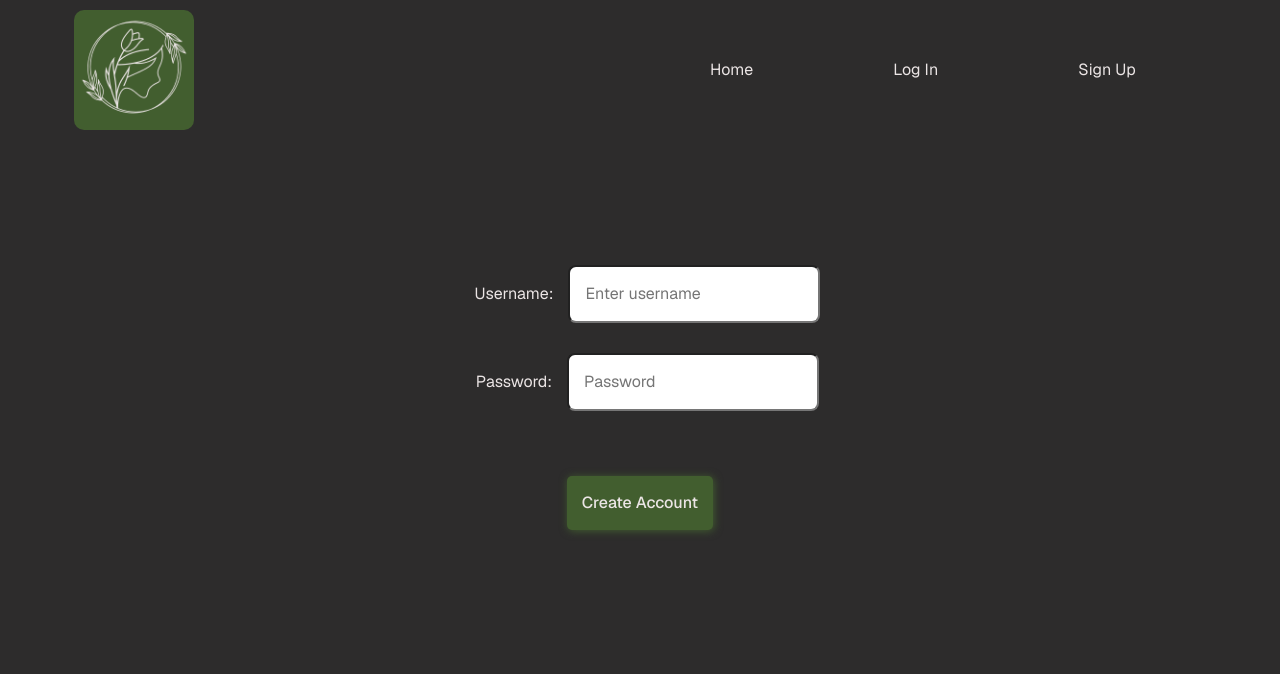
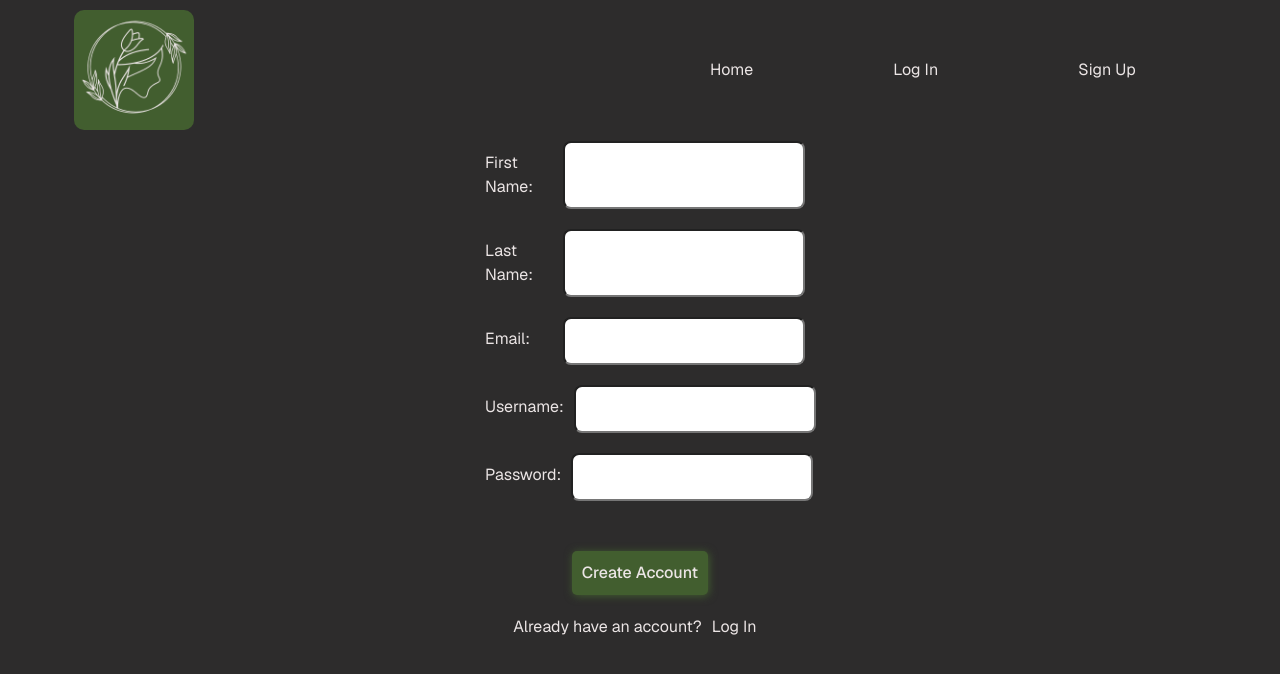
Before and after one commit to cachemedei/NeighbourhoodNurture, a React (Vite) app: page /signup in a window 1280 px wide. Shown: the top 674 px of the page. Built offline with nearby package versions, Linux system fonts and the light colour scheme.

Commit message:
changed css styles to signup form

```diff
--- a/package.json
+++ b/package.json
@@ -13,7 +13,8 @@
     "react": "^18.3.1",
     "react-dom": "^18.3.1",
     "react-icons": "^5.3.0",
-    "react-router-dom": "^7.0.1"
+    "react-router-dom": "^7.0.1",
+    "zod": "^3.23.8"
   },
   "devDependencies": {
     "@eslint/js": "^9.15.0",
--- a/src/components/LoginForm.jsx
+++ b/src/components/LoginForm.jsx
@@ -1,12 +1,23 @@
+import './styles/LoginForm.css';
+
 import { useState } from 'react';
-import { useNavigate } from 'react-router-dom';
+import { Link, useNavigate } from 'react-router-dom';
+import { useAuth } from '../hooks/use-auth';
+
+import z from 'zod';
+
 import postLogin from '../api/post-login';
-import { useAuth } from '../hooks/use-auth';
-import './styles/LoginForm.css'
 
 const LoginForm = () => {
     const navigate = useNavigate();
     const { auth, setAuth } = useAuth();
+
+    const loginSchema = z.object({
+        username: z.string().min(1, { message: 'Username required' }),
+        password: z
+            .string()
+            .min(8, { message: 'Password must be at least 8 characters long' }),
+    });
 
     const [credentials, setCredentials] = useState({
         username: '',
@@ -23,13 +34,17 @@ const LoginForm = () => {
 
     const handleSubmit = (e) => {
         e.preventDefault();
-        if (credentials.username && credentials.password) {
-            postLogin(credentials.username, credentials.password).then(
-                (response) => {
-                    window.localStorage.setItem('token', response.token);
-                    setAuth({
-                        token: response.token,
-                    });
+        const result = loginSchema.safeParse(credentials);
+        if (!result.success) {
+            const error = result.error.errors?.[0];
+            if (error) {
+                alert(error.message);
+            }
+            return;
+        } else {
+            postLogin(result.data.username, result.data.password).then(
+                (loginResponse) => {
+                    window.localStorage.setItem('token', loginResponse.token);
                     navigate('/');
                 }
             );
@@ -45,7 +60,6 @@ const LoginForm = () => {
                         onChange={handleChange}
                         type='text'
                         id='username'
-                        placeholder='Enter username'
                     />
                 </div>
                 <div>
@@ -54,10 +68,13 @@ const LoginForm = () => {
                         onChange={handleChange}
                         type='password'
                         id='password'
-                        placeholder='Password'
                     />
                 </div>
                 <button type='submit'>Log In</button>
+                <p>
+                    Don't have an account yet?
+                    <Link to='/signup'>Sign up</Link>
+                </p>
             </form>
         </section>
     );
--- a/src/components/Nav.jsx
+++ b/src/components/Nav.jsx
@@ -1,4 +1,4 @@
-import './styles/Nav.css'
+import './styles/Nav.css';
 import { Link, Outlet } from 'react-router-dom';
 import { useAuth } from '../hooks/use-auth';
 import NurtureLogo from '/images/logo-green.png';
@@ -22,9 +22,11 @@ const Nav = () => {
                             Log Out
                         </Link>
                     ) : (
-                        <Link to='/login'>Log In</Link>
+                        <>
+                            <Link to='/login'>Log In</Link>
+                            <Link to='/signup'>Sign Up</Link>
+                        </>
                     )}
-                    <Link to='/signup'>Sign Up</Link>
                 </div>
             </nav>
             <Outlet />
--- a/src/components/SignupForm.jsx
+++ b/src/components/SignupForm.jsx
@@ -1,13 +1,31 @@
+import './styles/SignupForm.css';
+
 import { useState } from 'react';
 import { useNavigate } from 'react-router-dom';
+import { useAuth } from '../hooks/use-auth';
+import { Link } from 'react-router-dom';
+
+import z from 'zod'
+
 import postSignup from '../api/post-signup';
 import postLogin from '../api/post-login';
-import { useAuth } from '../hooks/use-auth';
-import './styles/SignupForm.css';
 
 const SignupForm = () => {
     const navigate = useNavigate();
     const { auth, setAuth } = useAuth();
+
+    const signupSchema = z.object({
+        fName: z.string().min(1, { message: 'Please enter your first name' }),
+        lName: z.string().min(1, { message: 'Please enter your last name' }),
+        email: z
+            .string()
+            .min(1, { message: 'Please enter a valid email' })
+            .email('This is not a valid email'),
+        username: z.string().min(1, { message: 'Username required' }),
+        password: z
+            .string()
+            .min(8, { message: 'Password must be at least 8 characters long' }),
+    });
 
     const [credentials, setCredentials] = useState({
         username: '',
@@ -47,25 +65,51 @@ const SignupForm = () => {
     return (
         <section className='signup'>
             <form onSubmit={handleSubmit}>
-                <div>
+                <div className='form-container'>
+                    <label htmlFor='f-name'>First Name:</label>
+                    <input
+                        onChange={handleChange}
+                        type='text'
+                        id='f-name'
+                    />
+                </div>
+                <div className='form-container'>
+                    <label htmlFor='l-name'>Last Name:</label>
+                    <input
+                        onChange={handleChange}
+                        type='text'
+                        id='l-name'
+                    />
+                </div>
+                <div className='form-container'>
+                    <label htmlFor='email'>Email:</label>
+                    <input
+                        onChange={handleChange}
+                        type='email'
+                        id='email'
+                    />
+                </div>
+                <div className='form-container'>
                     <label htmlFor='username'>Username:</label>
                     <input
                         onChange={handleChange}
                         type='text'
                         id='username'
-                        placeholder='Enter username'
                     />
                 </div>
-                <div>
+                <div className='form-container'>
                     <label htmlFor='password'>Password:</label>
                     <input
                         onChange={handleChange}
                         type='password'
                         id='password'
-                        placeholder='Password'
                     />
                 </div>
                 <button type='submit'>Create Account</button>
+                <p>
+                    Already have an account?
+                    <Link to='/signup'>Log In</Link>
+                </p>
             </form>
         </section>
     );
--- a/src/components/styles/SignupForm.css
+++ b/src/components/styles/SignupForm.css
@@ -2,7 +2,7 @@
     display: flex;
     justify-content: center;
     align-items: center;
-    width: 500px;
+    width: 350px;
     height: 500px;
     margin: 0 auto;
 }
@@ -11,10 +11,11 @@ form {
     display: flex;
     flex-direction: column;
     align-items: center;
+    width: 100%;
 }
 
 button {
-    margin-top: 50px;
+    margin-top: 40px;
 }
 
 input {
@@ -22,5 +23,15 @@ input {
 }
 
 form * {
-    padding: 15px;
+    padding: 10px;
 }
+
+.signup .form-container {
+    display: flex;
+    justify-content: space-between;
+    width: 100%;
+}
+
+.signup p {
+    margin-top: 10px;
+}
--- a/src/pages/Home.jsx
+++ b/src/pages/Home.jsx
@@ -2,9 +2,11 @@ import './styles/Home.css';
 import useProjects from '../hooks/use-projects';
 import ProjectCard from '../components/ProjectCard';
 import { Link } from 'react-router-dom';
+import { useAuth } from '../hooks/use-auth';
 
 const Home = () => {
     const { projects, isLoading } = useProjects();
+    const {auth, setAuth} = useAuth()
 
     if (isLoading) {
         return <p className='loader'>Loading ...</p>;
@@ -25,7 +27,11 @@ const Home = () => {
                     starts here, with you.
                 </p>
                 <button>
-                    <Link to='/newproject'>Create Project</Link>
+                    {auth.token ? (
+                        <Link to='/newproject'>Create Project</Link>
+                    ) : (
+                        <Link to='/login'>Get Started</Link>
+                    )}
                 </button>
             </section>
 
```
Also changed, not shown: 1 other file (tests, documents, lock files or other folders).
